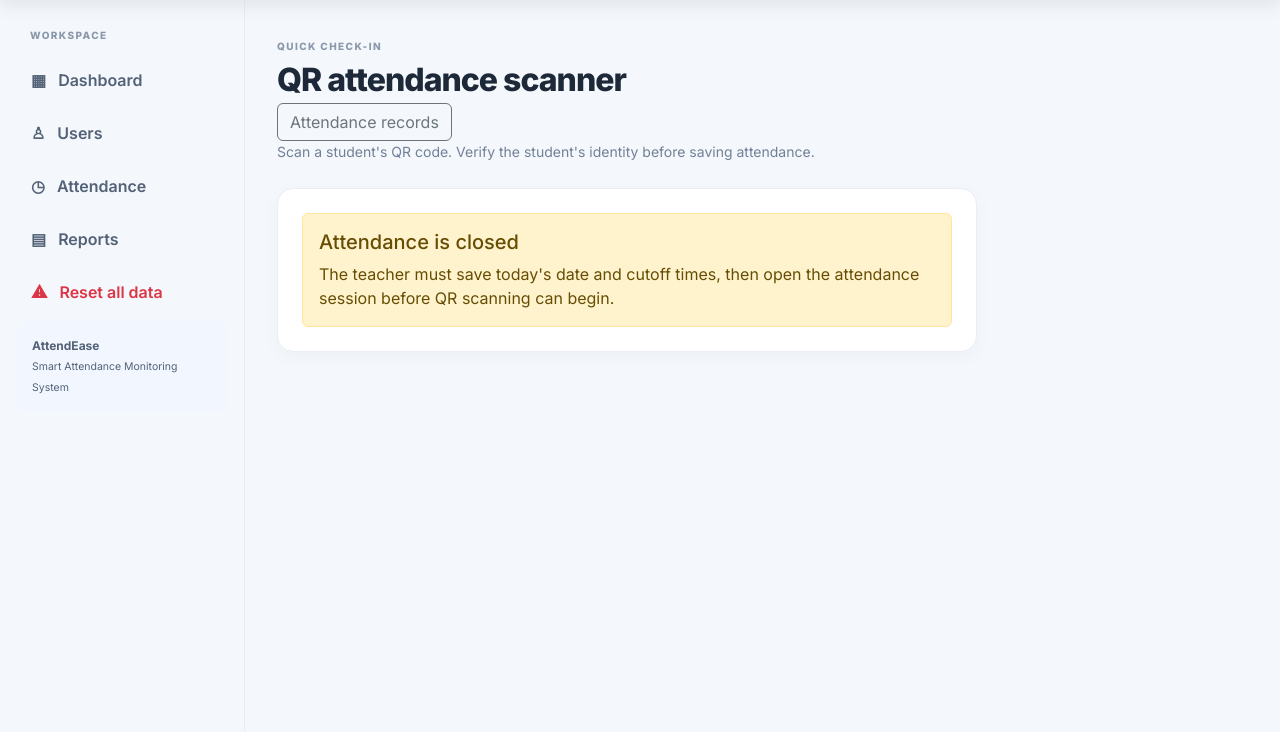
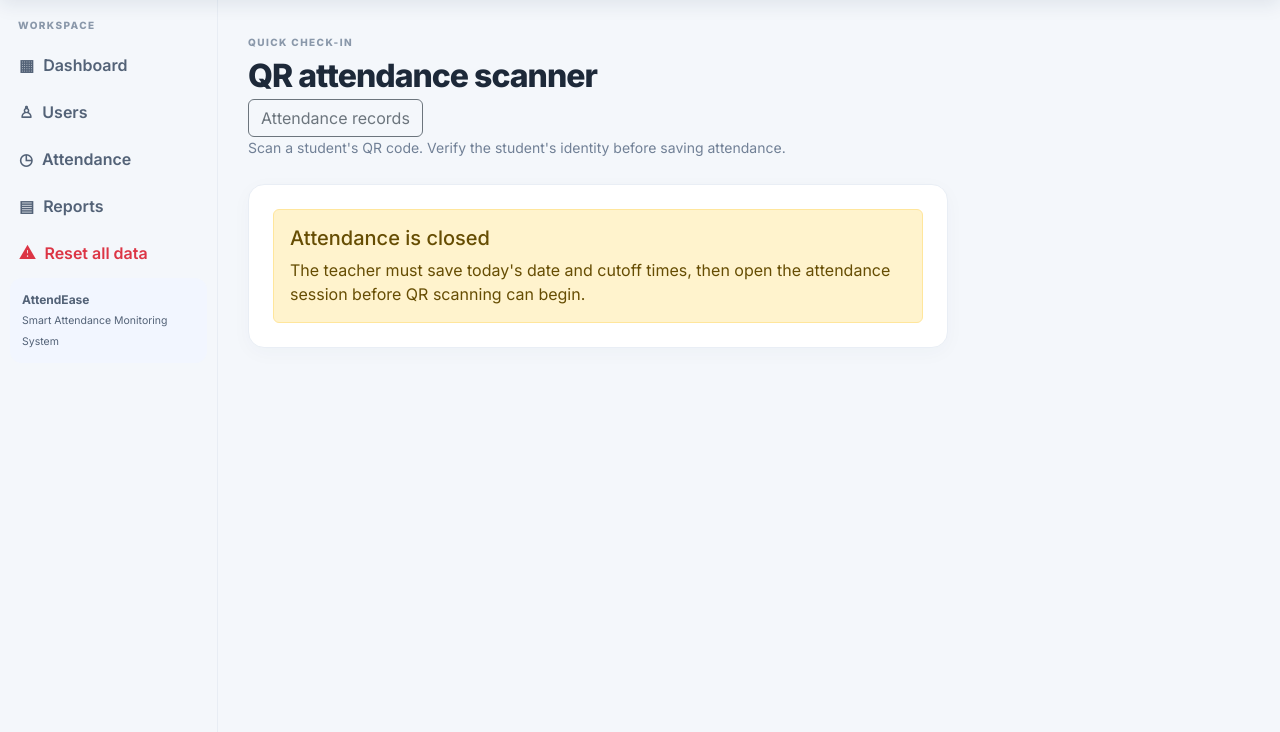
Before and after one commit to emsterjohn/attendease, a Flask app: page /scan in a window 1280 px wide. Shown: the part 68-800 px from the top of the page. Run offline with Flask 3, Linux system fonts and the light colour scheme; the visitor is signed in with stand-in values (Sample User, id 1); data comes from the database, SQL or seed files in the repository; data that the repository does not hold is empty.

Commit message:
Tighten sidebar spacing and style numeric time fields

```diff
--- a/static/css/style.css
+++ b/static/css/style.css
@@ -176,3 +176,14 @@ body { font-family:Inter,system-ui,sans-serif; background:var(--bg); color:#1d29
   .table { min-width: 580px; }
   .btn { min-height: 40px; }
 }
+
+
+/* Compact edge-aligned desktop navigation */
+@media (min-width: 992px) {
+  .sidebar { width: 218px; flex: 0 0 218px; padding: 18px 8px; }
+  .sidebar-label { padding: 0 10px 10px; }
+  .side-link { gap: 9px; padding: 10px 11px; margin-bottom: 3px; border-radius: 8px; }
+  .sidebar-note { margin: auto 2px 0; padding: 12px; }
+  .page-container { padding: 28px 30px; }
+}
+.time-numeric { font-variant-numeric: tabular-nums; letter-spacing: .06em; }
```
